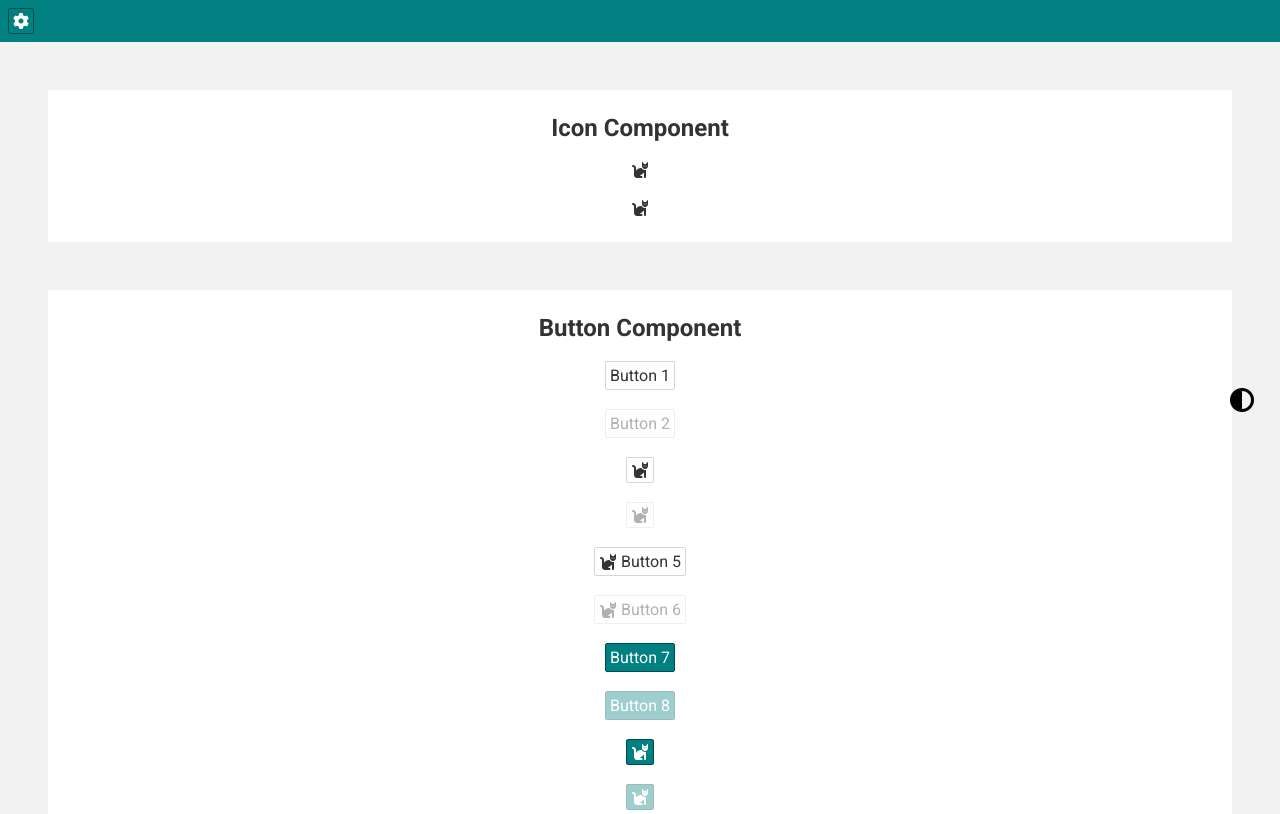
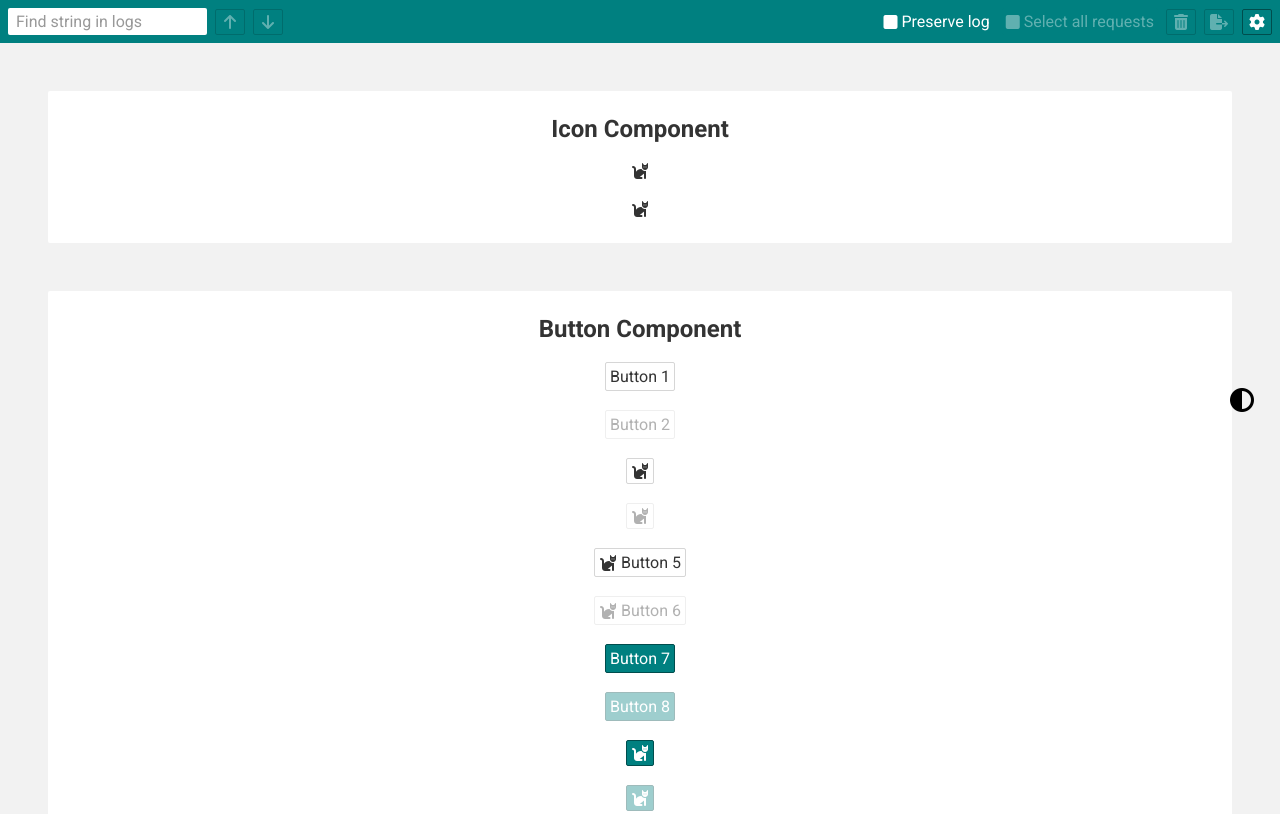
Before and after one commit to temelm/sandbox, a website built with Vite: page index.html in a window 1280 px wide. Shown: the top 814 px of the page. Built offline with nearby package versions, Linux system fonts and the light colour scheme.

Commit message:
Add panel header component

```diff
--- a/src/components/panel-header.css
+++ b/src/components/panel-header.css
@@ -1,9 +1,46 @@
 #panel-header {
-  background-color: var(--color-primary-element-background);
-  left: 0;
+  background-color: var(--color-primary);
   padding: var(--space-sm);
   position: sticky;
   top: 0;
-  width: 100%;
   z-index: 1;
 }
+
+#panel-header nav {
+  column-gap: var(--space-sm);
+  display: flex;
+  justify-content: space-between;
+}
+
+#panel-header nav #nav-left,
+#panel-header nav #nav-right {
+  align-items: center;
+  column-gap: var(--space-sm);
+  display: inline-flex;
+}
+
+#panel-header nav #nav-right {
+  justify-content: flex-end;
+}
+
+#panel-header .text-input {
+  background-color: var(--color-light-text);
+  border: none;
+  color: var(--color-dark-text);
+}
+
+#panel-header .text-input::placeholder {
+  color: var(--color-dark-text);
+}
+
+@media screen and (max-width: 719px) {
+  #panel-header nav {
+    flex-direction: column;
+    row-gap: var(--space-sm);
+  }
+
+  #panel-header nav #nav-left,
+  #panel-header nav #nav-right {
+    justify-content: center;
+  }
+}
--- a/src/components/panel-header.js
+++ b/src/components/panel-header.js
@@ -1,18 +1,45 @@
 import './panel-header.css';
+import { createTextInput } from './text-input.js';
 import { createButton } from './button.js';
+import { createCheckbox } from './checkbox.js';
 
 /**
- * @todo: Write documentation.
- * @returns {HTMLHeaderElement}
+ * TODO: Write documentation.
  */
 export function createPanelHeader () {
   const domNavLeft = document.createElement('div');
   domNavLeft.id = 'nav-left';
+  domNavLeft.appendChild(createTextInput({
+    placeholder: 'Find string in logs', id: 'search-term' // TODO: Review placeholder text.
+  }));
+  domNavLeft.appendChild(createButton({
+    icon: 'fas fa-arrow-up fa-fw', tooltip: 'Find previous', variant: 'primary',
+    id: 'search-previous', disabled: true
+  }));
+  domNavLeft.appendChild(createButton({
+    icon: 'fas fa-arrow-down fa-fw', tooltip: 'Find next', variant: 'primary',
+    id: 'search-next', disabled: true
+  }));
 
   const domNavRight = document.createElement('div');
   domNavRight.id = 'nav-right';
+  domNavRight.appendChild(createCheckbox({
+    label: 'Preserve log', variant: 'primary', id: 'preserve-log'
+  }));
+  domNavRight.appendChild(createCheckbox({
+    label: 'Select all requests', variant: 'primary', id: 'select-all-requests',
+    disabled: true
+  }));
   domNavRight.appendChild(createButton({
-    icon: 'fas fa-cog', tooltip: 'Settings', variant: 'primary',
+    icon: 'fas fa-trash-alt fa-fw', tooltip: 'Clear requests',
+    variant: 'primary', id: 'clear-requests', disabled: true
+  }));
+  domNavRight.appendChild(createButton({
+    icon: 'fas fa-file-export fa-fw', tooltip: 'Export requests',
+    variant: 'primary', id: 'export-requests', disabled: true
+  }));
+  domNavRight.appendChild(createButton({
+    icon: 'fas fa-cog fa-fw', tooltip: 'Settings', variant: 'primary',
     id: 'open-settings'
   }));
 
@@ -20,9 +47,9 @@ export function createPanelHeader () {
   domNav.appendChild(domNavLeft);
   domNav.appendChild(domNavRight);
 
-  const domHeader = document.createElement('header');
-  domHeader.id = 'panel-header';
-  domHeader.appendChild(domNav);
+  const domPanelHeader = document.createElement('header');
+  domPanelHeader.id = 'panel-header';
+  domPanelHeader.appendChild(domNav);
 
-  document.body.prepend(domHeader);
+  document.body.prepend(domPanelHeader);
 }
```
